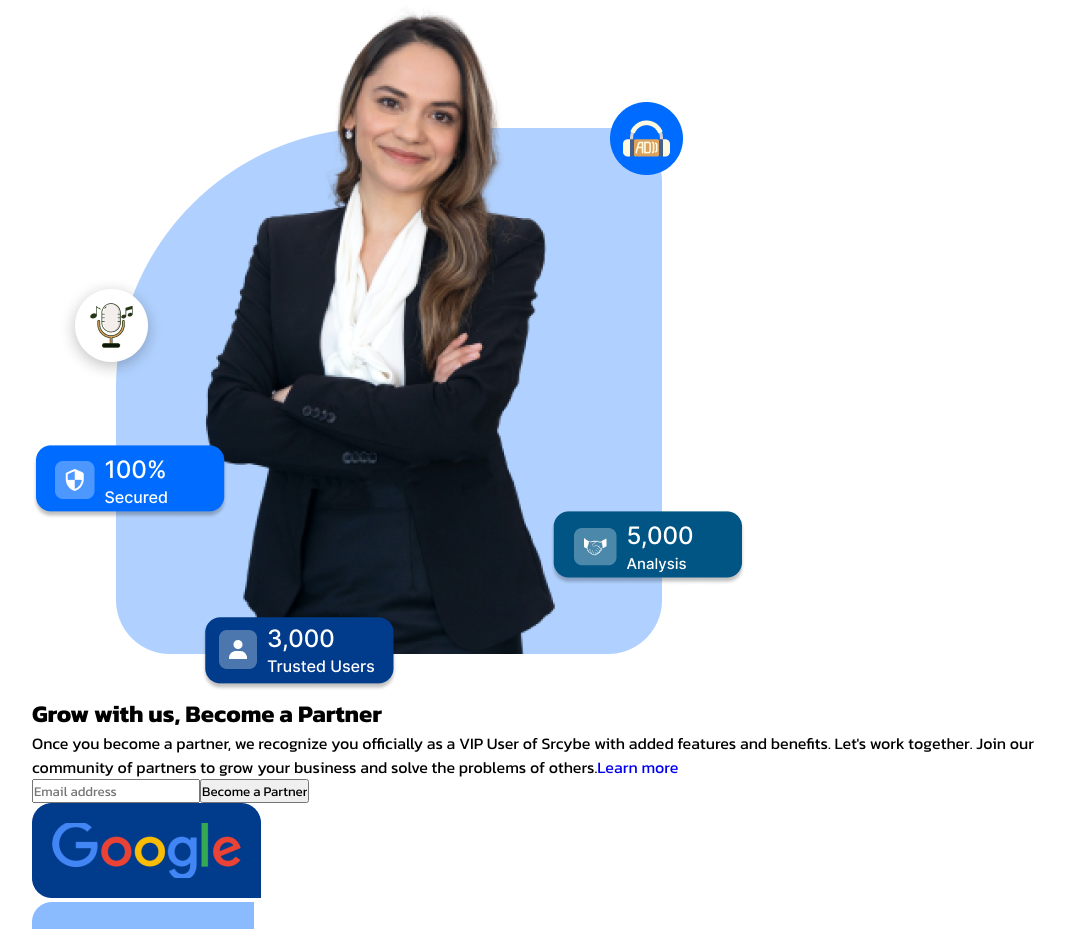
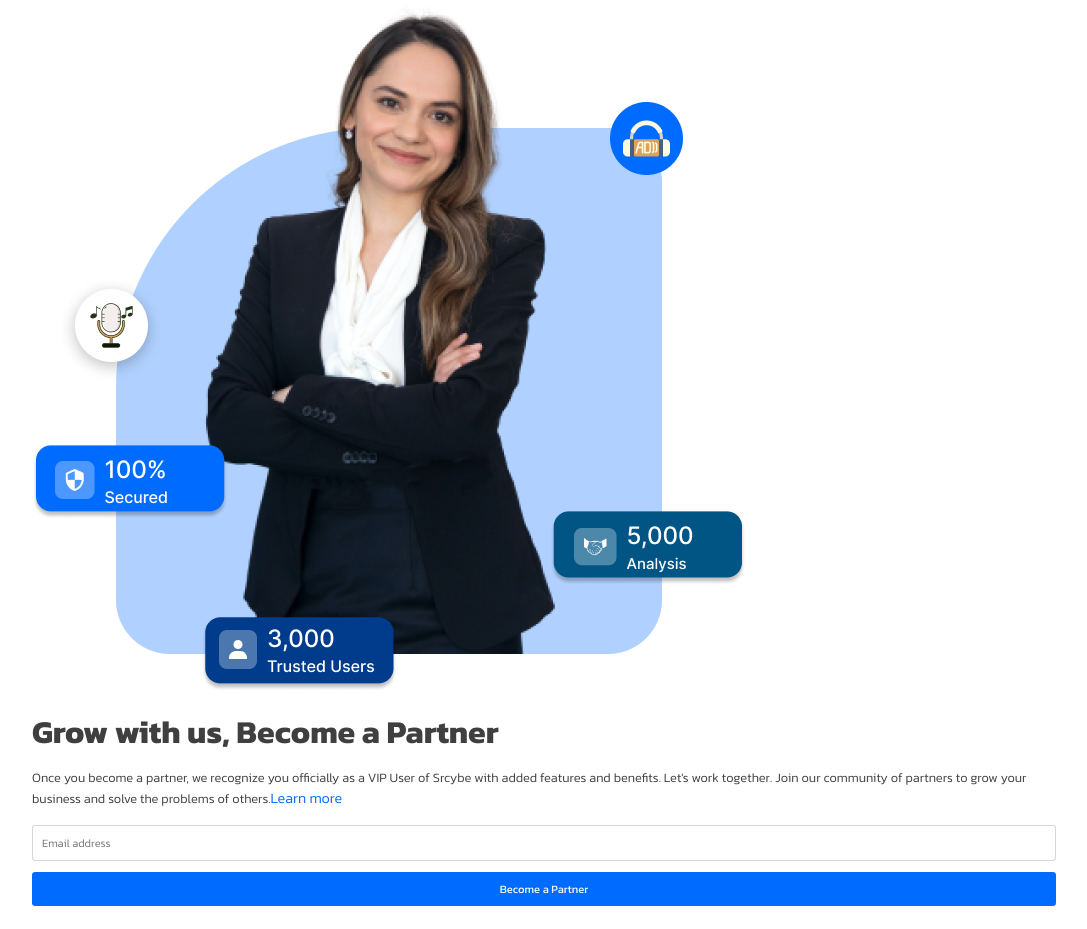
Before and after one commit to KodianKodes/customersupport.web-1, a React (Vite) app in the folder scrybe_frontend/: page / in a window 1280 px wide. Shown: the top 929 px of the page, without its empty margins (96-1183 px from the left). Built offline with nearby package versions, Linux system fonts and the light colour scheme.

Commit message:
feat(FRO-7): add CSS style to the first section of  Partners Page

```diff
--- a/scrybe_frontend/src/pages/PartnersPage/partners.module.css
+++ b/scrybe_frontend/src/pages/PartnersPage/partners.module.css
@@ -19,4 +19,73 @@ h1, h2, h3, h4, h5, h6, p, input, textarea, label, span, button {
   width: 90%;
   max-width: 1024px;
   margin: 0 auto;
+}
+
+/* Styling of the first section */
+.first__heading {
+  margin: 1em 0;
+}
+
+.first__head {
+  font-size: 2rem;
+  color: #3F3F3F;
+  font-weight: 700;
+  font-style: bold;
+  fill: solid;
+  line-height: 2.5rem;
+}
+
+.first__subhead {
+  margin-bottom: 1em;
+}
+
+.first__left .first__subtext {
+  font-size: 0.8rem;
+  color: #3F3F3F;
+  font-weight: 300;
+  font-style: light;
+  fill: solid;
+  line-height: 1.25rem;
+}
+
+.first__subtext .first__inline {
+  font-size: 0.9rem;
+  color: #006CFF;
+  font-weight: 300;
+  font-style: light;
+  fill: solid;
+  line-height: 1.25rem;
+}
+
+.first__input {
+  display: flex;
+  flex-direction: column;
+  margin-bottom: 2.5em;
+}
+
+.first__input .first__field {
+  padding: 0.8em 0.8em;
+  margin-bottom: 1em;
+  outline: none;
+  border: 1px solid rgba(204, 204, 204, 0.8);
+  border-radius: 0.2rem;
+  font-size: 0.7rem;
+  color: #e2e2e2;
+  font-weight: 300;
+  font-style: normal;
+  line-height: 1rem;
+}
+
+.first__input .first__botton {
+  padding: 0.8em 0.8em;
+  margin-bottom: 1em;
+  background: #006CFF;
+  outline: none;
+  border: none;
+  border-radius: 0.2rem;
+  font-size: 0.7rem;
+  color: #FFFFFF;
+  font-weight: 500;
+  font-style: medium;
+  line-height: 1rem;
 }/*# sourceMappingURL=partners.module.css.map */
--- a/scrybe_frontend/src/pages/PartnersPage/partners.module.scss
+++ b/scrybe_frontend/src/pages/PartnersPage/partners.module.scss
@@ -21,3 +21,73 @@ h1, h2, h3, h4, h5, h6, p, input, textarea, label, span, button {
     max-width: 1024px;
     margin: 0 auto;
 }
+
+/* Styling of the first section */
+
+.first__heading {
+  margin: 1em 0;
+}
+
+.first__head {
+  font-size: 2rem;
+  color: #3F3F3F;
+  font-weight: 700;
+  font-style: bold;
+  fill: solid;
+  line-height: 2.5rem;
+}
+
+.first__subhead {
+  margin-bottom: 1em;
+}
+
+.first__left .first__subtext {
+  font-size: .8rem;
+  color: #3F3F3F;
+  font-weight: 300;
+  font-style: light;
+  fill: solid;
+  line-height: 1.25rem;
+}
+
+.first__subtext .first__inline {
+  font-size: .9rem;
+  color: #006CFF;
+  font-weight: 300;
+  font-style: light;
+  fill: solid;
+  line-height: 1.25rem;
+}
+
+.first__input {
+  display: flex;
+  flex-direction: column;
+  margin-bottom: 2.5em;
+}
+
+.first__input .first__field {
+  padding: .8em .8em;
+  margin-bottom: 1em;
+  outline: none;
+  border: 1px solid #cccc;
+  border-radius: .2rem;
+  font-size: .7rem;
+  color: #e2e2e2;
+  font-weight: 300;
+  font-style: normal;
+  line-height: 1rem;
+}
+
+.first__input .first__botton {
+  padding: .8em .8em;
+  margin-bottom: 1em;
+  background: #006CFF;
+  outline: none;
+  border: none;
+  border-radius: .2rem;
+  font-size: .7rem;
+  color: #FFFFFF;
+  font-weight: 500;
+  font-style: medium;
+  line-height: 1rem;
+}
```
Also changed, not shown: scrybe_frontend/src/pages/PartnersPage/index.jsx (+13 -13 lines), 1 other file (tests, documents, lock files or other folders).
